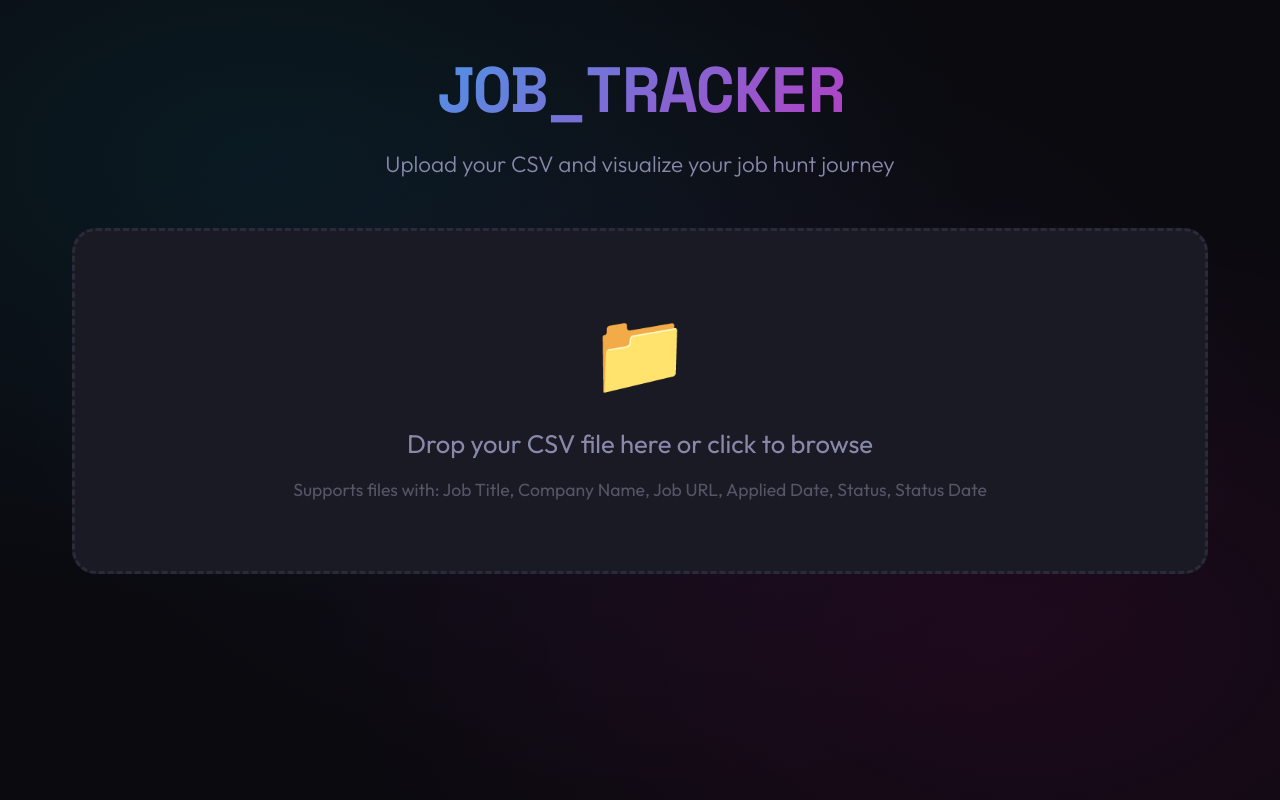
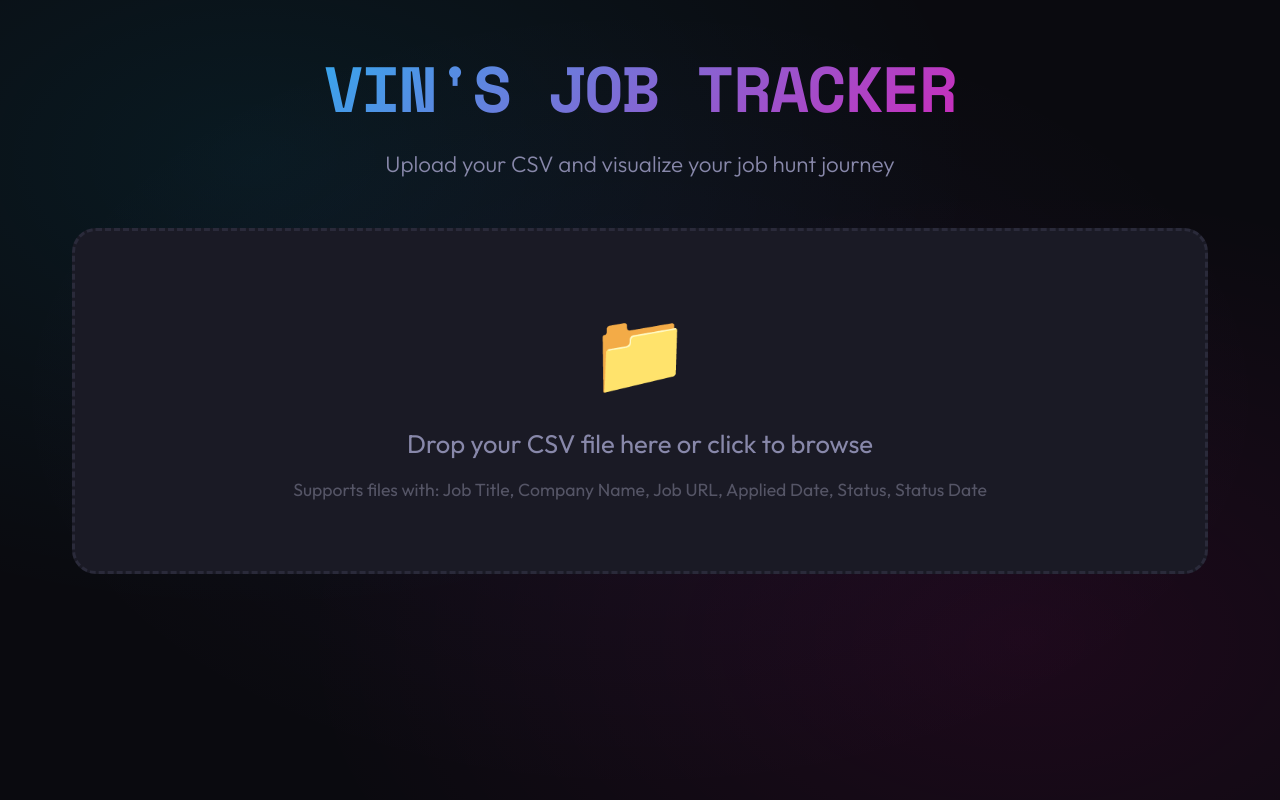
Before and after one commit to Vin916/Job-tracker, a plain HTML site: page index.html in a window 1280 px wide. Drawn offline with nearby package versions, Linux system fonts and the light colour scheme.

Commit message:
Update index.html

```diff
--- a/index.html
+++ b/index.html
@@ -512,7 +512,7 @@
 <body>
   <div class="container">
     <header>
-      <h1>JOB_TRACKER</h1>
+      <h1>VIN'S JOB TRACKER</h1>
       <p class="subtitle">Upload your CSV and visualize your job hunt journey</p>
     </header>
 
```
